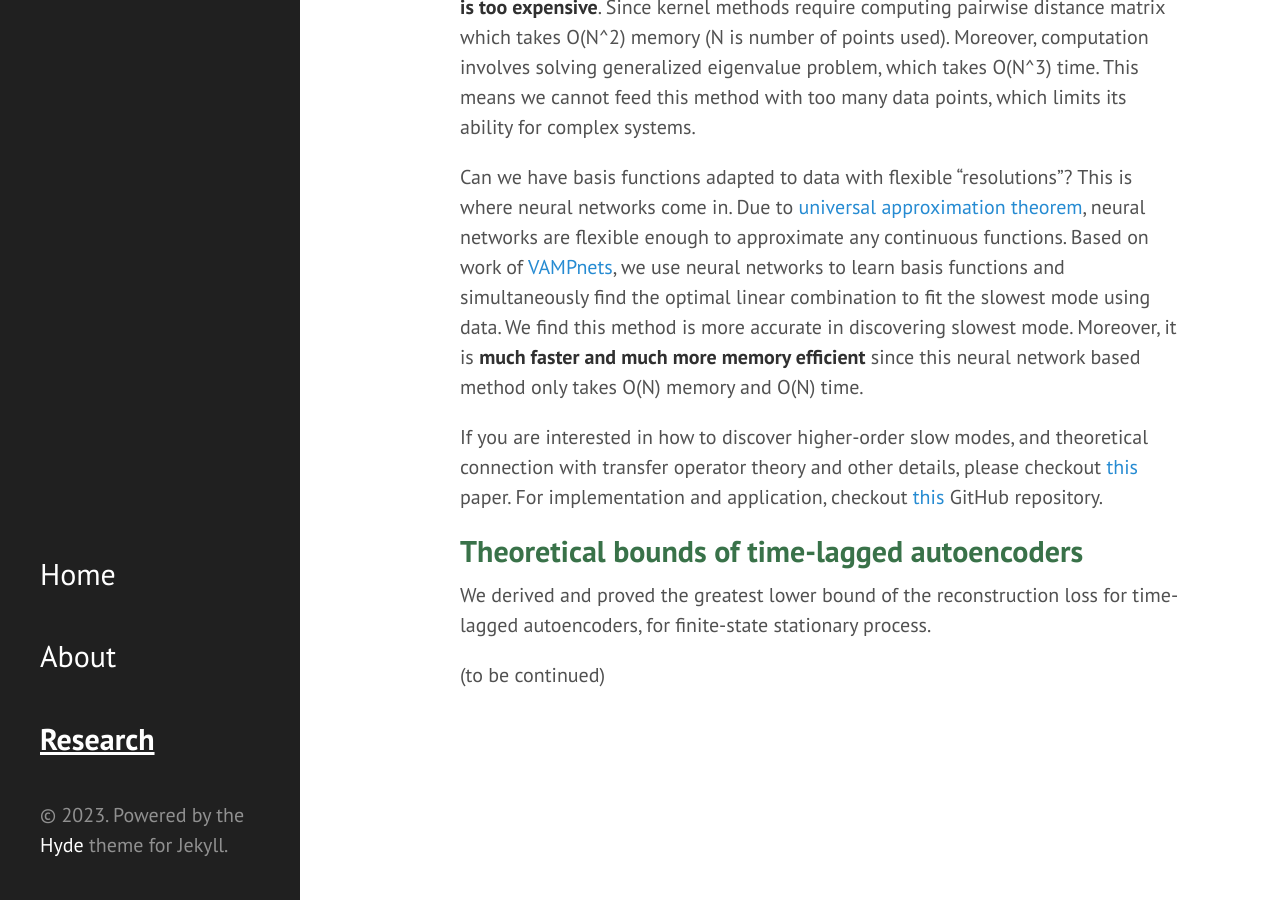
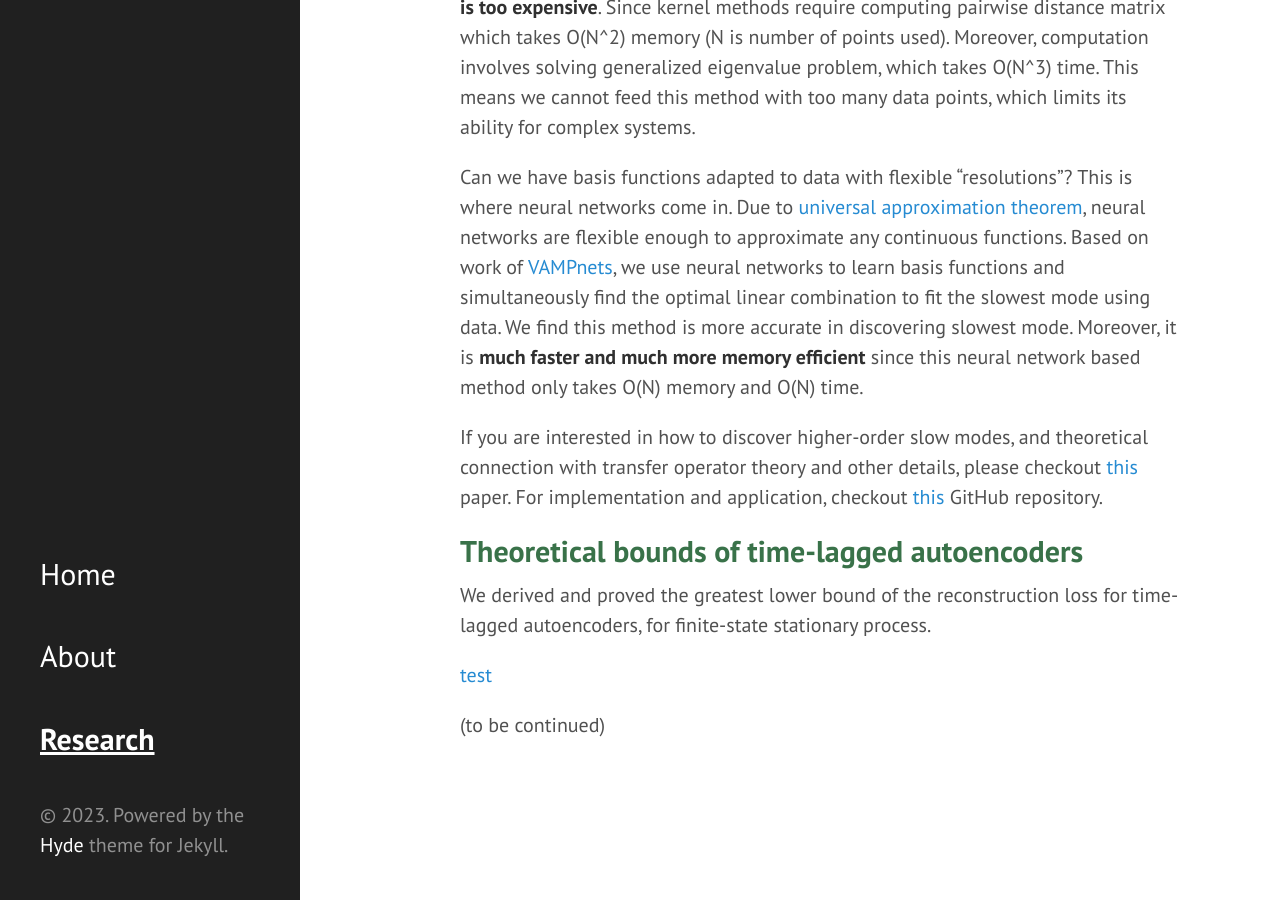
Before and after one commit to weiHelloWorld/weiHelloWorld.github.io, a Jekyll site: the page built from research.md, in a window 1280 px wide and 900 px high, scrolled down 7408 px. Built offline with Jekyll 4.4.1, drawn with Linux system fonts in a browser that asks for light colours.

Commit message:
add test

```diff
--- a/research.md
+++ b/research.md
@@ -89,4 +89,6 @@ If you are interested in how to discover higher-order slow modes, and theoretica
 
 We derived and proved the greatest lower bound of the reconstruction loss for time-lagged autoencoders, for finite-state stationary process.
 
+[test](./research_proj/test.md)
+
 (to be continued)
```
Also changed, not shown: research_proj/test.md (added, +1 -0 lines).
